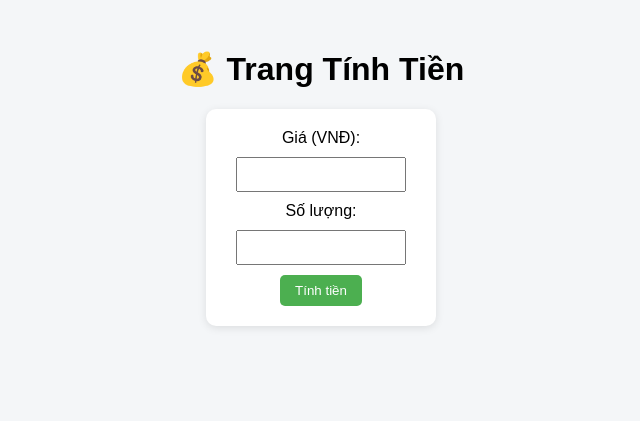
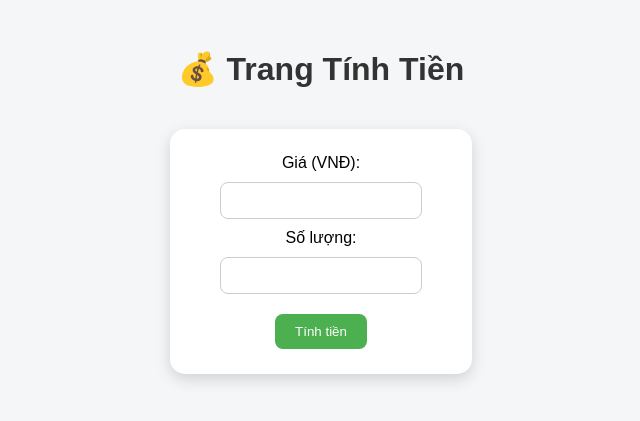
Before and after one commit to dongminhtamlop62-sketch/web_tinh_tien_vn_tamRstudio, a Flask app: page / in a window 1280 px wide. Shown: the top 421 px of the page, without its empty margins (319-959 px from the left). Run offline with Flask 3, Linux system fonts and the light colour scheme.

Commit message:
Update index.html

```diff
--- a/templates/index.html
+++ b/templates/index.html
@@ -29,7 +29,57 @@
             border: none;
             border-radius: 5px;
         }
-    </style>
+    <style>
+    body {
+        font-family: 'Segoe UI', Tahoma, sans-serif;
+        background: linear-gradient(to bottom right, #f5f7fa, #c3cfe2);
+        text-align: center;
+        margin-top: 60px;
+    }
+    h1 {
+        font-size: 2rem;
+        color: #333;
+    }
+    form {
+        background: white;
+        display: inline-block;
+        padding: 25px 40px;
+        border-radius: 15px;
+        box-shadow: 0 5px 15px rgba(0,0,0,0.15);
+        margin-top: 20px;
+    }
+    input {
+        margin: 10px;
+        padding: 10px;
+        width: 180px;
+        border: 1px solid #ccc;
+        border-radius: 8px;
+        outline: none;
+        text-align: center;
+    }
+    input:focus {
+        border-color: #4CAF50;
+        box-shadow: 0 0 5px rgba(76,175,80,0.5);
+    }
+    button {
+        padding: 10px 20px;
+        background: #4CAF50;
+        color: white;
+        border: none;
+        border-radius: 8px;
+        cursor: pointer;
+        margin-top: 10px;
+    }
+    button:hover {
+        background: #45a049;
+    }
+    h2 {
+        color: #222;
+        margin-top: 30px;
+        font-size: 1.5rem;
+    }
+</style>
+
 </head>
 <body>
     <h1>💰 Trang Tính Tiền</h1>
```
